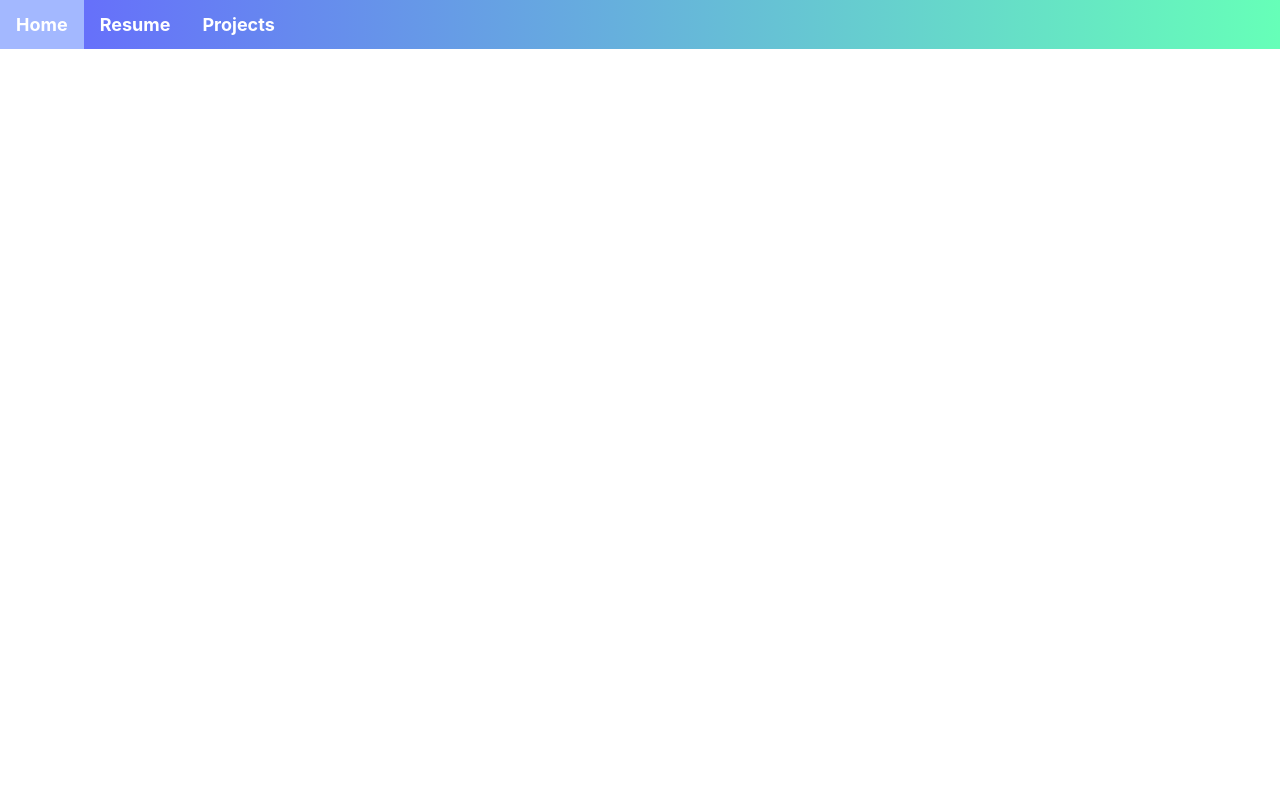
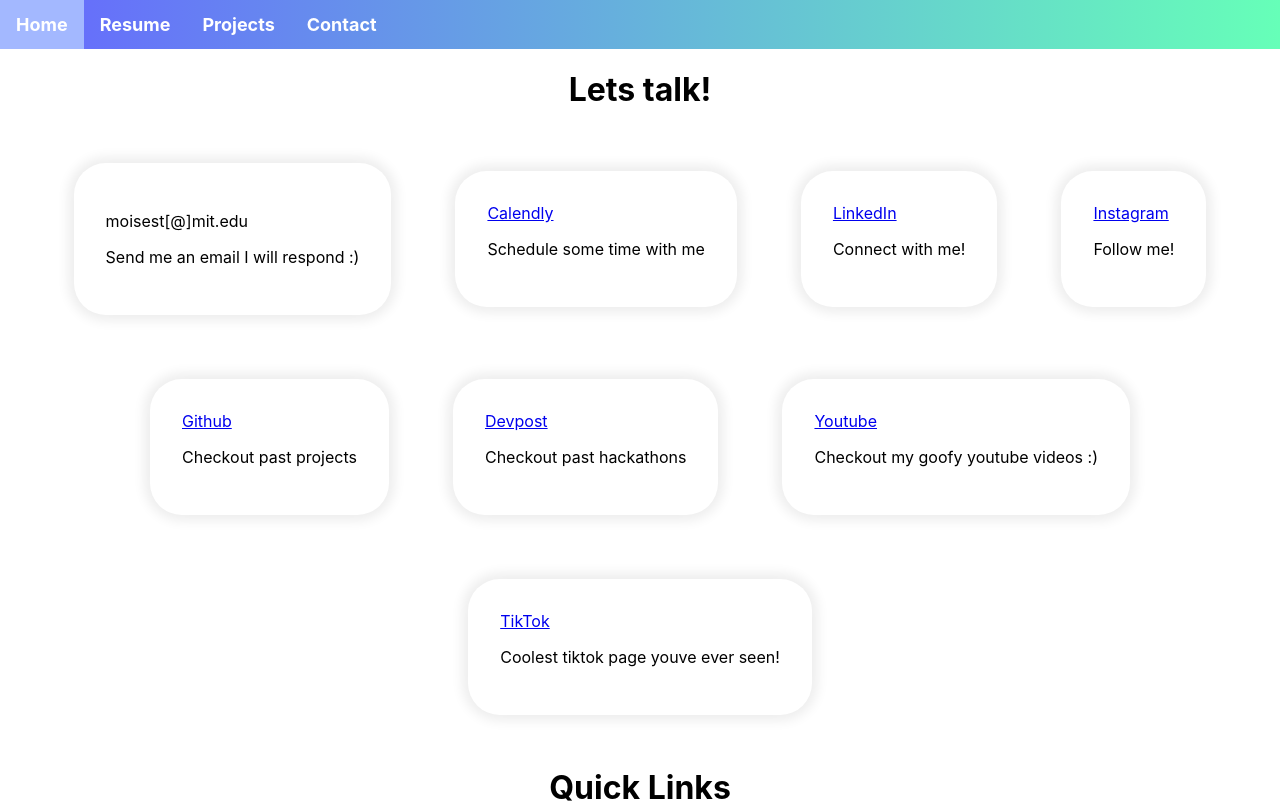
Before and after one commit to uriel-magana/web, a React (Create React App) app: page /#/contact in a window 1280 px wide. Shown: the top 803 px of the page. Built offline with nearby package versions, Linux system fonts and the light colour scheme.

Commit message:
added name

```diff
--- a/package.json
+++ b/package.json
@@ -1,8 +1,8 @@
 {
-  "name": "maes_tut2",
+  "name": "web",
   "version": "0.1.0",
   "private": true,
-  "homepage": "http://mtrejo0.github.io/maes_tut2",
+  "homepage": "http://mtrejo0.github.io/web",
   "dependencies": {
     "@testing-library/jest-dom": "^5.11.4",
     "@testing-library/react": "^11.1.0",
--- a/src/App.js
+++ b/src/App.js
@@ -3,6 +3,8 @@
 import Home from "./containers/home";
 import Projects from "./containers/projects";
 import Resume from "./containers/resume";
+import Contact from "./containers/contact";
+
 import links from "./information/links.json";
 
 import NavigationBar from "./components/nav_bar";
@@ -22,6 +24,7 @@
         <Route path="/home" component={Home}></Route>
         <Route path="/resume" component={Resume}></Route>
         <Route path="/projects" component={Projects}></Route>
+        <Route path="/contact" component={Contact} />
         {links.map((link) =>
           link.ids.map((id) => {
             return (
--- a/src/components/nav_bar.js
+++ b/src/components/nav_bar.js
@@ -18,6 +18,9 @@
           <li className="nav-li">
             <NavLink to="/projects">Projects</NavLink>
           </li>
+          <li className="nav-li">
+            <NavLink to="/contact">Contact</NavLink>
+          </li>
         </ul>
       </div>
     );
--- /dev/null
+++ b/src/containers/contact.js
@@ -0,0 +1,47 @@
+import React from "react";
+
+import contact from "../information/contact.json";
+
+import links from "../information/links.json";
+
+class Contact extends React.Component {
+  render() {
+    return (
+      <div class="center">
+        <h1 class="title">Lets talk!</h1>
+
+        <div class="contact-grid">
+          {contact.map((item) => {
+            return (
+              <div class="border">
+                {item.link ? (
+                  <a href={item.link} target="_blank" rel="noopener noreferrer">
+                    {item.name}
+                  </a>
+                ) : (
+                  <p>{item.name}</p>
+                )}
+                <p>{item.description}</p>
+              </div>
+            );
+          })}
+        </div>
+        <h1 class="title">Quick Links</h1>
+        <ul>
+          {links.map((link) =>
+            link.ids.map((id) => {
+              return (
+                <li>
+                  <a href={link.link} target="_blank" rel="noopener noreferrer">
+                    https://mtrejo0.github.io/web/#/{id}
+                  </a>
+                </li>
+              );
+            })
+          )}
+        </ul>
+      </div>
+    );
+  }
+}
+export default Contact;
--- a/src/index.css
+++ b/src/index.css
@@ -121,3 +121,11 @@
     box-shadow: 0px 0px 12px 6px #eee;
     margin: 32px
 }
+
+.contact-grid {
+  width: 100%;
+  display: flex;
+  flex-wrap: wrap;
+  align-items: center;
+  justify-content: center;
+}
--- /dev/null
+++ b/src/information/contact.json
@@ -0,0 +1,41 @@
+[
+    {
+        "name": "moisest[@]mit.edu",
+        "description": "Send me an email I will respond :)"
+    },
+    {
+        "name": "Calendly",
+        "link": "https://calendly.com/moisestrejo/30min",
+        "description": "Schedule some time with me"
+    },
+    {
+        "name": "LinkedIn",
+        "link": "https://www.linkedin.com/in/moisestrejo/",
+        "description": "Connect with me!"
+    },
+    {
+        "name": "Instagram",
+        "link": "https://www.instagram.com/moises.trejo0/",
+        "description": "Follow me!"
+    },
+    {
+        "name": "Github",
+        "link": "https://github.com/mtrejo0",
+        "description": "Checkout past projects"
+    },
+    {
+        "name": "Devpost",
+        "link": "https://devpost.com/mtrejo",
+        "description": "Checkout past hackathons"
+    },
+    {
+        "name": "Youtube",
+        "link": "https://www.youtube.com/channel/UCWiykWlbmi3ewionNGg5G-Q",
+        "description": "Checkout my goofy youtube videos :)"
+    },
+    {
+        "name": "TikTok",
+        "link": "https://www.tiktok.com/@moisestrejo100",
+        "description": "Coolest tiktok page youve ever seen!"
+    }
+]
```
